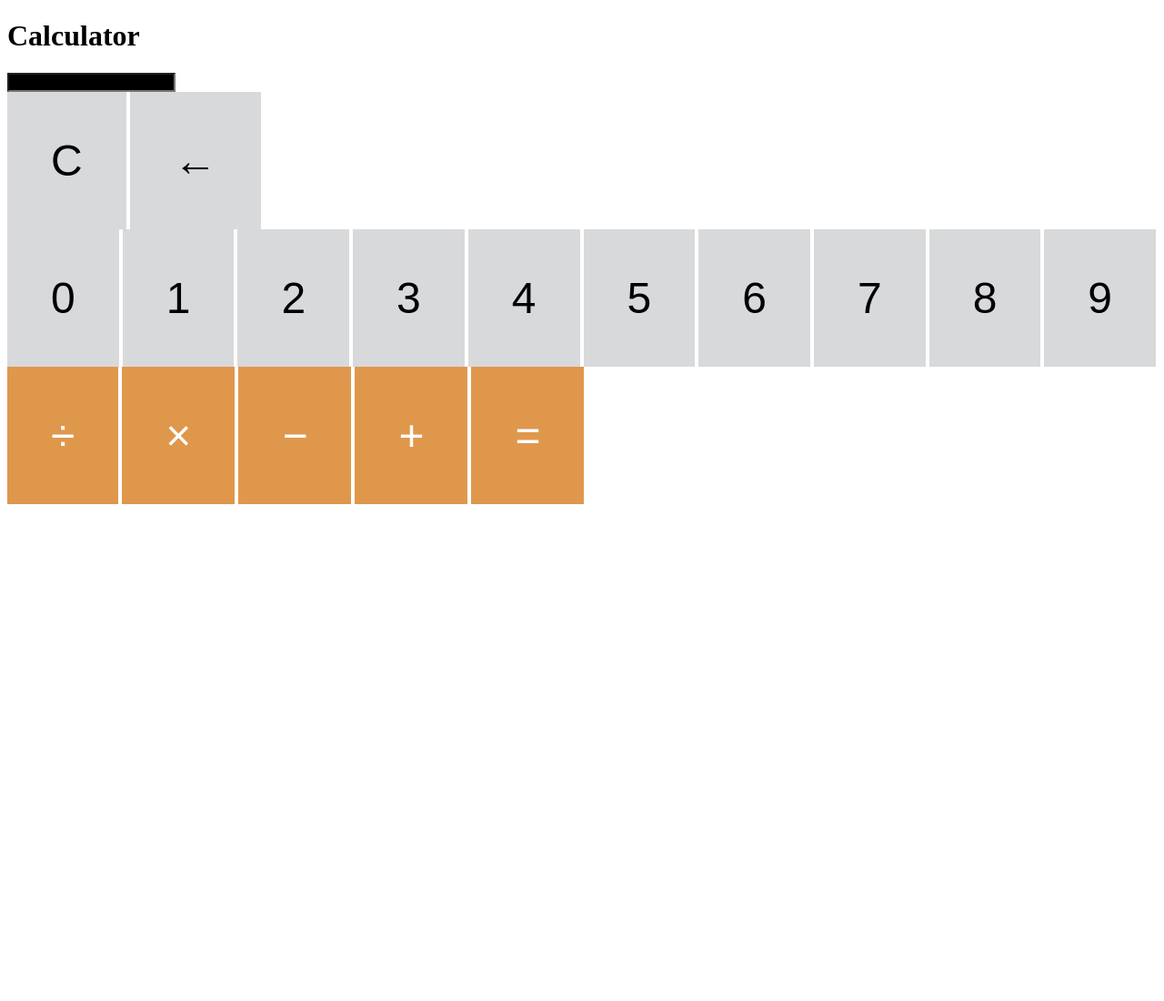
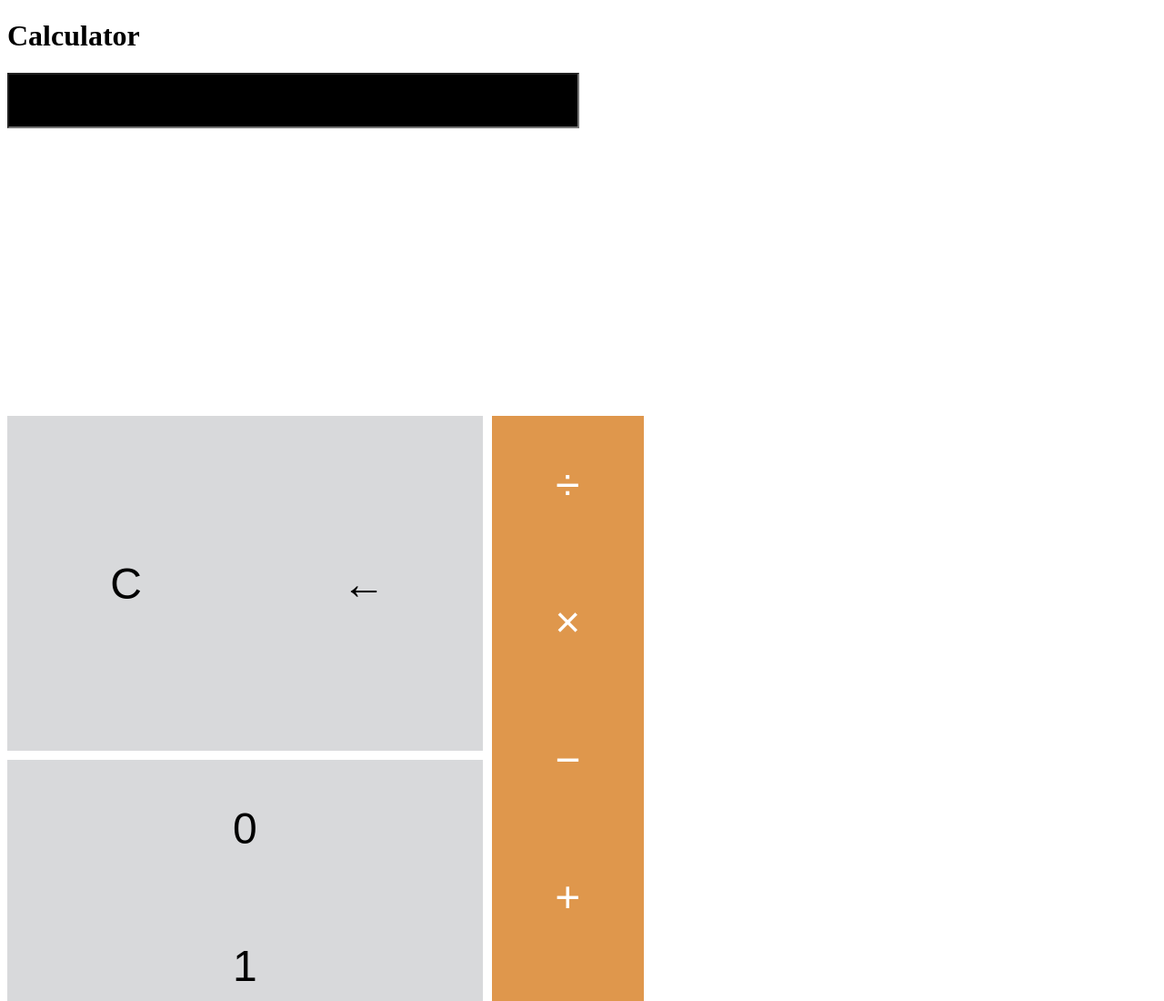
Before and after one commit to pi1egrim/frontend-masters, a plain HTML site: page beginner-calculator-project/index.html in a window 1280 px wide. Shown: the top 1100 px of the page at 91% size. Before the commit the page ends 800 px from the top, so only its background shows below. Drawn offline with Linux system fonts and the light colour scheme.

Commit message:
commit #3

```diff
--- a/beginner-calculator-project/css/style.css
+++ b/beginner-calculator-project/css/style.css
@@ -8,6 +8,8 @@ button {
     font-size: 3rem;
     padding: 1em;
     cursor: pointer;
+    width: 100%;
+    height: auto;
 }
 
 button:hover {
@@ -28,3 +30,44 @@ button:hover {
     background-color: #df974c;
     color: #fff;
 }
+
+.calculator {
+    max-width: 700px;
+    display: grid;
+    grid-template-columns: repeat(4, 1fr);
+    grid-template-rows: repeat(6, 1fr);
+    gap: 10px;
+    grid-template-areas:
+    "input   input   input   input"
+    "edit    edit    edit    operators"
+    "numbers numbers numbers operators"
+    "numbers numbers numbers operators"
+    "numbers numbers numbers operators"
+    "numbers numbers numbers operators"
+    "numbers numbers numbers operators"
+    ;
+}
+
+.input-field {
+    grid-area: input;
+}
+.input-field input {
+    font-size: 3rem;
+}
+
+.edit-container {
+    grid-area: edit;
+    display: flex;
+    flex-direction: row;
+}
+
+.numbers-container {
+    grid-area: numbers;
+    display: flex;
+    flex-direction: row;
+    flex-wrap: wrap;
+}
+
+.operators-container {
+    grid-area: operators;
+}
```
